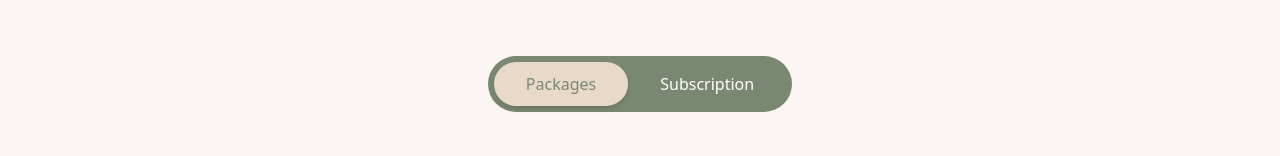
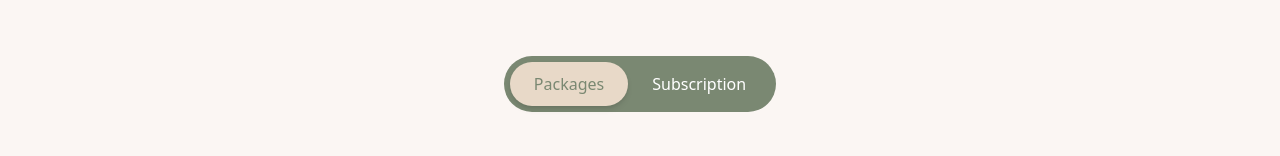
Before and after one commit to SyedIbad123/Spoken-Heirloom-Appearls, a Next.js app in the folder FrontEnd/Website/spoken-heirloom/: page /pricing in a window 1280 px wide. Shown: the part 503-659 px from the top of the page. Built offline with nearby package versions, Linux system fonts and the light colour scheme; a web font is replaced by a local one.

Commit message:
fix/toggle button extra padding

```diff
--- a/FrontEnd/Website/spoken-heirloom/components/shared/ToggleButton.tsx
+++ b/FrontEnd/Website/spoken-heirloom/components/shared/ToggleButton.tsx
@@ -105,7 +105,7 @@ export default function ToggleButton({
               <button
                 key={tab.id}
                 onClick={() => onTabChange(tab.id)}
-                className={`relative z-10 px-3 py-2 sm:px-5 sm:py-2.5 md:px-8 md:py-3 rounded-full text-xs sm:text-sm md:text-body-md 2xl:text-lg font-medium transition-colors duration-300 cursor-pointer text-center leading-tight ${
+                className={`relative z-10 px-3 py-2 sm:px-5 sm:py-2.5 md:px-6 md:py-3 rounded-full text-xs sm:text-sm md:text-body-md 2xl:text-lg font-medium transition-colors duration-300 cursor-pointer text-center leading-tight ${
                   activeTab === tab.id
                     ? "text-primary-foreground"
                     : "text-white"
```
